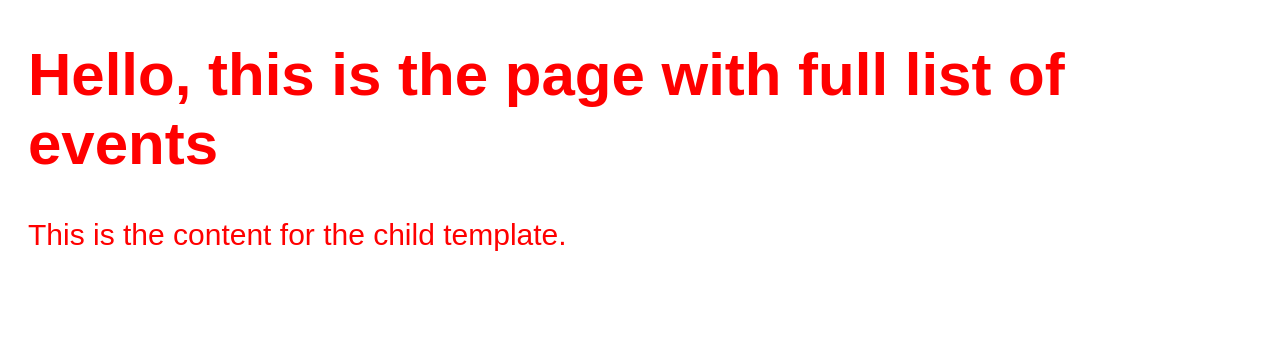
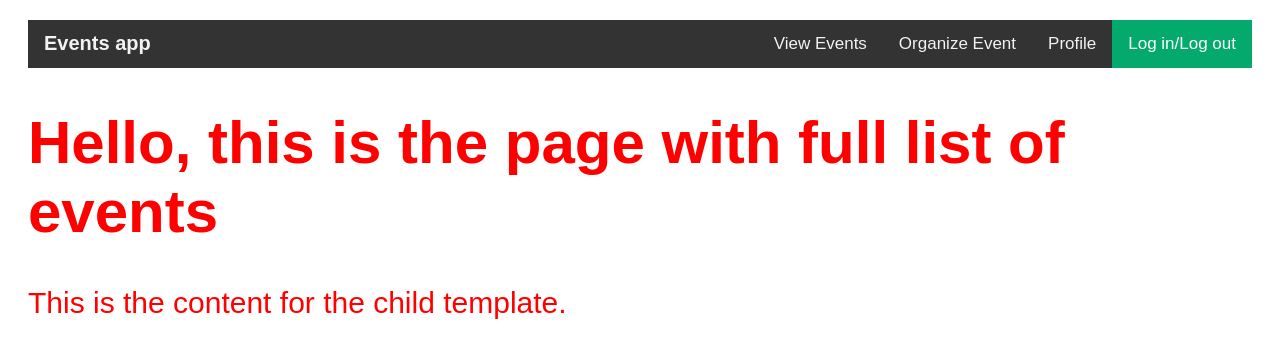
Before and after one commit to yuriy-dezhniuk/event_app, a Django app: page / in a window 1280 px wide. Shown: the top 358 px of the page. Run offline with Django 4.2, Linux system fonts and the light colour scheme.

Commit message:
Add base css and html to file and create top bar menu.

```diff
--- a/event_app_container/events_app/static/base.css
+++ b/event_app_container/events_app/static/base.css
@@ -7,3 +7,41 @@ body {
     color: red;
     font-size: 30px;
 }
+
+/* Add a black background color to the top navigation */
+.topnav {
+    background-color: #333;
+    overflow: hidden;
+  }
+
+  /* Style the links inside the navigation bar */
+  .topnav a {
+    float: right;
+    color: #f2f2f2;
+    text-align: center;
+    padding: 14px 16px;
+    text-decoration: none;
+    font-size: 17px;
+  }
+
+  .topnav .logo {
+    float: left;
+    color: #f2f2f2;
+    text-align: center;
+    padding: 12px 16px;
+    text-decoration: none;
+    font-size: 20px;
+    font-weight: 600;
+  }
+
+  /* Change the color of links on hover */
+  .topnav a:hover {
+    background-color: #ddd;
+    color: black;
+  }
+
+  /* Add a color to the active/current link */
+  .topnav a.active {
+    background-color: #04AA6D;
+    color: white;
+  }
--- a/event_app_container/events_app/templates/events_app/base.html
+++ b/event_app_container/events_app/templates/events_app/base.html
@@ -10,6 +10,13 @@
   </head>
   <body>
     <div id="content">
+      <div class="topnav">
+        <a class="logo" href="#home">Events app</a>
+        <a class="active" href="#home">Log in/Log out</a>
+        <a href="#news">Profile</a>
+        <a href="#contact">Organize Event</a>
+        <a href="#organize-event">View Events</a>
+      </div>
       {% block content %}
       {% endblock %}
     </div>
--- a/event_app_container/events_app/urls.py
+++ b/event_app_container/events_app/urls.py
@@ -5,5 +5,5 @@ from . import views
 urlpatterns = [
     path('', views.index, name='index'),
     path('event-id', views.event),
-    path('create-event', views.create_event),
+    path('organize-event', views.create_event),
 ]
```
